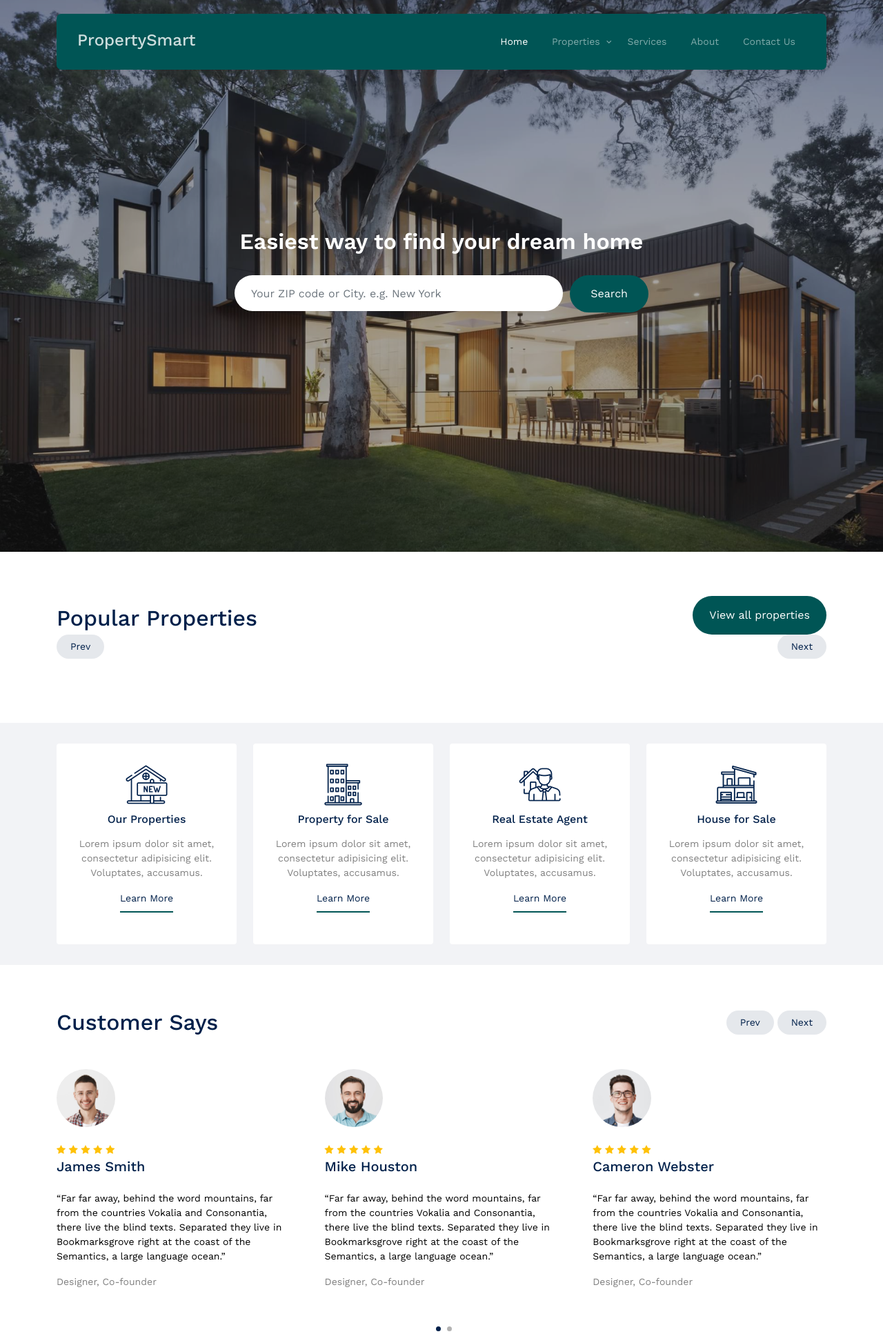
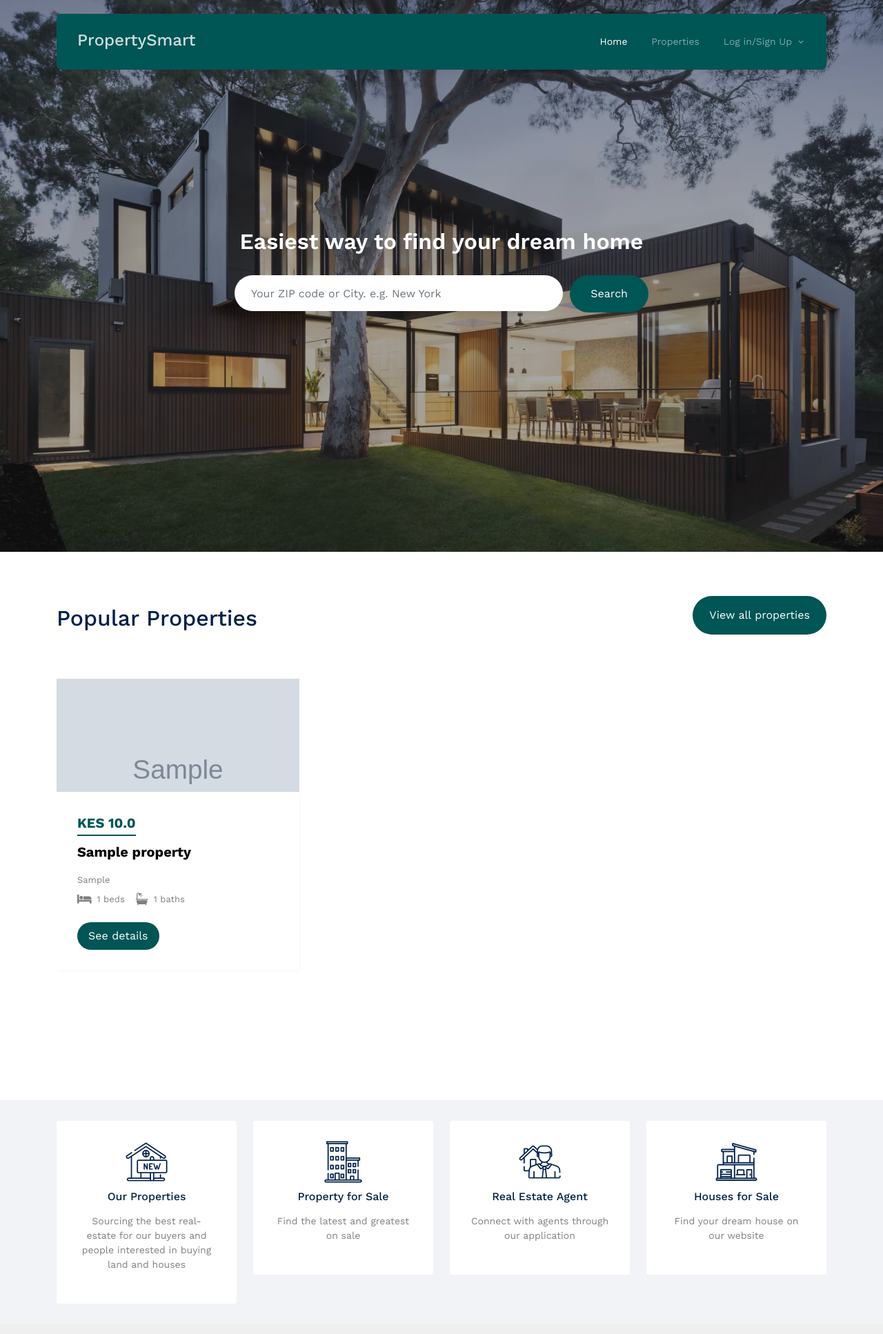
Before and after one commit to codeschris/propertysmart-realtor, a Django app: page / in a window 1280 px wide. Shown: the top 1934 px of the page at 69% size. Run offline with Django 4.2, Linux system fonts and the light colour scheme; tables that the repository leaves empty hold one stand-in row (values such as "Sample post"); grey boxes marked "Sample" are stand-in pictures; some libraries are stand-ins or nearby versions; some web fonts are replaced.

Commit message:
Finishing on the website

```diff
--- a/property/urls.py
+++ b/property/urls.py
@@ -1,9 +1,12 @@
 from django.urls import path
-from .views import home, single_listing
+from .views import home, single_listing, properties_list
 from django.conf.urls.static import static
 from django.conf import settings
 
 urlpatterns = [
     path('', home, name="homepage"),
     path('property/<int:property_id>/', single_listing, name='single_listing'),
+    path('properties/', properties_list, name="properties")
+
+
 ] + static(settings.MEDIA_URL, document_root=settings.MEDIA_ROOT)
--- a/property/views.py
+++ b/property/views.py
@@ -8,3 +8,7 @@
 def single_listing(request, property_id):
     property = get_object_or_404(Property, property_id=property_id)
     return render(request, 'property/property-single.html', {'property': property})
+
+def properties_list(request):
+    properties = Property.objects.all()
+    return render(request, 'property/properties.html', {'properties': properties})
--- a/propertysmart_realtor/urls.py
+++ b/propertysmart_realtor/urls.py
@@ -23,6 +23,6 @@
 
 urlpatterns = [
     path('admin/', admin.site.urls),
-    path('property-smart/', include('property.urls')),
-    path('', TemplateView.as_view(template_name='property/index.html'))
+    path('', include('property.urls')),
+    #path('', TemplateView.as_view(template_name='property/index.html'))
 ] + static(settings.MEDIA_URL, document_root=settings.MEDIA_ROOT)
--- a/templates/property/index.html
+++ b/templates/property/index.html
@@ -54,18 +54,23 @@
         </div>
         <div class="row">
             <div class="col-12">
-                <div class="property-slider-wrap">
+                <div class="property-slider-wrap" style="padding-bottom: 0">
                     <div class="property-slider">
                         {% for property in properties %}
+                        <div class="col-lg-4 col-md-6 mb-4">
                             <div class="property-item">
                                 <a href="{% url 'single_listing' property.property_id %}" class="img">
-                                <img src="{{ property.image.url }}" alt="Image" class="img-fluid" />
+                                    {% if property.primary_photo %}
+                                        <img src="{{ property.primary_photo.url }}" alt="Image" class="img-fluid" />
+                                    {% else %}
+                                        <img src="{% static 'images/default_image.jpg' %}" alt="Default Image" class="img-fluid" />
+                                    {% endif %}
                                 </a>
                                 <div class="property-content">
-                                <div class="price mb-2"><span>${{ property.price }}</span></div>
+                                    <div class="price mb-2"><span>KES {{ property.price }}</span></div>
                                     <div>
+                                        <span class="city d-block mb-3">{{ property.title }}</span>
                                         <span class="d-block mb-2 text-black-50">{{ property.location }}</span>
-                                    <!--<span class="city d-block mb-3">{{ property.city }}, {{ property.country }}</span>-->
                                         <div class="specs d-flex mb-4">
                                             <span class="d-block d-flex align-items-center me-3">
                                                 <span class="icon-bed me-2"></span>
@@ -80,7 +85,7 @@
                                     </div>
                                 </div>
                             </div>
-                        <!-- .property-item -->
+                        </div>
                         {% endfor %}
                     </div>
                     <div id="property-nav" class="controls" tabindex="0" aria-label="Carousel Navigation">
@@ -101,10 +106,9 @@
             <span class="flaticon-house"></span>
             <h3 class="mb-3">Our Properties</h3>
             <p>
-              Lorem ipsum dolor sit amet, consectetur adipisicing elit.
-              Voluptates, accusamus.
+              Sourcing the best real-estate for our buyers and people interested in buying land and houses
             </p>
-            <p><a href="#" class="learn-more">Learn More</a></p>
+            <!--<p><a href="#" class="learn-more">Learn More</a></p>-->
           </div>
         </div>
         <div class="col-6 col-lg-3" data-aos="fade-up" data-aos-delay="500">
@@ -112,10 +116,9 @@
             <span class="flaticon-building"></span>
             <h3 class="mb-3">Property for Sale</h3>
             <p>
-              Lorem ipsum dolor sit amet, consectetur adipisicing elit.
-              Voluptates, accusamus.
+              Find the latest and greatest on sale
             </p>
-            <p><a href="#" class="learn-more">Learn More</a></p>
+            <!--<p><a href="#" class="learn-more">Learn More</a></p>-->
           </div>
         </div>
         <div class="col-6 col-lg-3" data-aos="fade-up" data-aos-delay="400">
@@ -123,28 +126,26 @@
             <span class="flaticon-house-3"></span>
             <h3 class="mb-3">Real Estate Agent</h3>
             <p>
-              Lorem ipsum dolor sit amet, consectetur adipisicing elit.
-              Voluptates, accusamus.
+              Connect with agents through our application
             </p>
-            <p><a href="#" class="learn-more">Learn More</a></p>
+            <!--<p><a href="#" class="learn-more">Learn More</a></p>-->
           </div>
         </div>
         <div class="col-6 col-lg-3" data-aos="fade-up" data-aos-delay="600">
           <div class="box-feature">
             <span class="flaticon-house-1"></span>
-            <h3 class="mb-3">House for Sale</h3>
+            <h3 class="mb-3">Houses for Sale</h3>
             <p>
-              Lorem ipsum dolor sit amet, consectetur adipisicing elit.
-              Voluptates, accusamus.
+              Find your dream house on our website
             </p>
-            <p><a href="#" class="learn-more">Learn More</a></p>
+            <!--<p><a href="#" class="learn-more">Learn More</a></p>-->
           </div>
         </div>
       </div>
     </div>
   </section>
 
-  <div class="section sec-testimonials">
+  <!--<div class="section sec-testimonials">
     <div class="container">
       <div class="row mb-5 align-items-center">
         <div class="col-md-6">
@@ -276,9 +277,9 @@
         </div>
       </div>
     </div>
-  </div>
+  </div>-->
 
-  <div class="section section-4 bg-light">
+  <!--<div class="section section-4 bg-light">
     <div class="container">
       <div class="row justify-content-center text-center mb-5">
         <div class="col-lg-5">
@@ -389,9 +390,9 @@
         </div>
       </div>
     </div>
-  </div>
+  </div>-->
 
-  <div class="section">
+  <!--<div class="section">
     <div class="row justify-content-center footer-cta" data-aos="fade-up">
       <div class="col-lg-7 mx-auto text-center">
         <h2 class="mb-4">Be a part of our growing real state agents</h2>
@@ -404,12 +405,10 @@
           >
         </p>
       </div>
-      <!-- /.col-lg-7 -->
     </div>
-    <!-- /.row -->
-  </div>
+  </div>-->
 
-  <div class="section section-5 bg-light">
+  <!--<div class="section section-5 bg-light">
     <div class="container">
       <div class="row justify-content-center text-center mb-5">
         <div class="col-lg-6 mb-5">
@@ -528,5 +527,5 @@
         </div>
       </div>
     </div>
-  </div>
+  </div>-->
 {% endblock %}
--- a/templates/property/layout/_footer.html
+++ b/templates/property/layout/_footer.html
@@ -1,7 +1,7 @@
 {% load static %}
 <div class="site-footer">
     <div class="container">
-      <div class="row">
+      <!--<div class="row">
         <div class="col-lg-4">
           <div class="widget">
             <h3>Contact</h3>
@@ -14,9 +14,7 @@
               </li>
             </ul>
           </div>
-          <!-- /.widget -->
         </div>
-        <!-- /.col-lg-4 -->
         <div class="col-lg-4">
           <div class="widget">
             <h3>Sources</h3>
@@ -37,9 +35,7 @@
               <li><a href="#">Creative</a></li>
             </ul>
           </div>
-          <!-- /.widget -->
         </div>
-        <!-- /.col-lg-4 -->
         <div class="col-lg-4">
           <div class="widget">
             <h3>Links</h3>
@@ -70,10 +66,8 @@
               </li>
             </ul>
           </div>
-          <!-- /.widget -->
         </div>
-        <!-- /.col-lg-4 -->
-      </div>
+      </div>-->
       <!-- /.row -->
 
       <div class="row mt-5">
@@ -91,13 +85,13 @@
               document.write(new Date().getFullYear());
             </script>
             . All Rights Reserved. &mdash; Designed with love by
-            <a href="https://untree.co">Untree.co</a>
+            <a href="#">Untree.co</a>
             <!-- License information: https://untree.co/license/ -->
           </p>
-          <div>
+          <!--<div>
             Distributed by
             <a href="https://themewagon.com/" target="_blank">themewagon</a>
-          </div>
+          </div>-->
         </div>
       </div>
     </div>
--- a/templates/property/layout/_nav.html
+++ b/templates/property/layout/_nav.html
@@ -16,12 +16,13 @@
           <ul
             class="js-clone-nav d-none d-lg-inline-block text-start site-menu float-end"
           >
-            <li class="active"><a href="index.html">Home</a></li>
+            <li class="active"><a href="/">Home</a></li>
+            <li><a href="{% url 'properties' %}">Properties</a></li>
             <li class="has-children">
-              <a href="properties.html">Properties</a>
+              <a href="properties.html">Log in/Sign Up</a>
               <ul class="dropdown">
-                <li><a href="#">Buy Property</a></li>
-                <li><a href="#">Sell Property</a></li>
+                <li><a href="#">Buyer</a></li>
+                <li><a href="#">Realtor</a></li>
                 <!--<li class="has-children">
                   <a href="#">Dropdown</a>
                   <ul class="dropdown">
@@ -32,9 +33,6 @@
                 </li>-->
               </ul>
             </li>
-            <li><a href="services.html">Services</a></li>
-            <li><a href="about.html">About</a></li>
-            <li><a href="contact.html">Contact Us</a></li>
           </ul>
 
           <a
```
Also changed, not shown: templates/property/properties.html (added, +64 -0 lines). Lines whose indentation alone changed are shown as unchanged.
